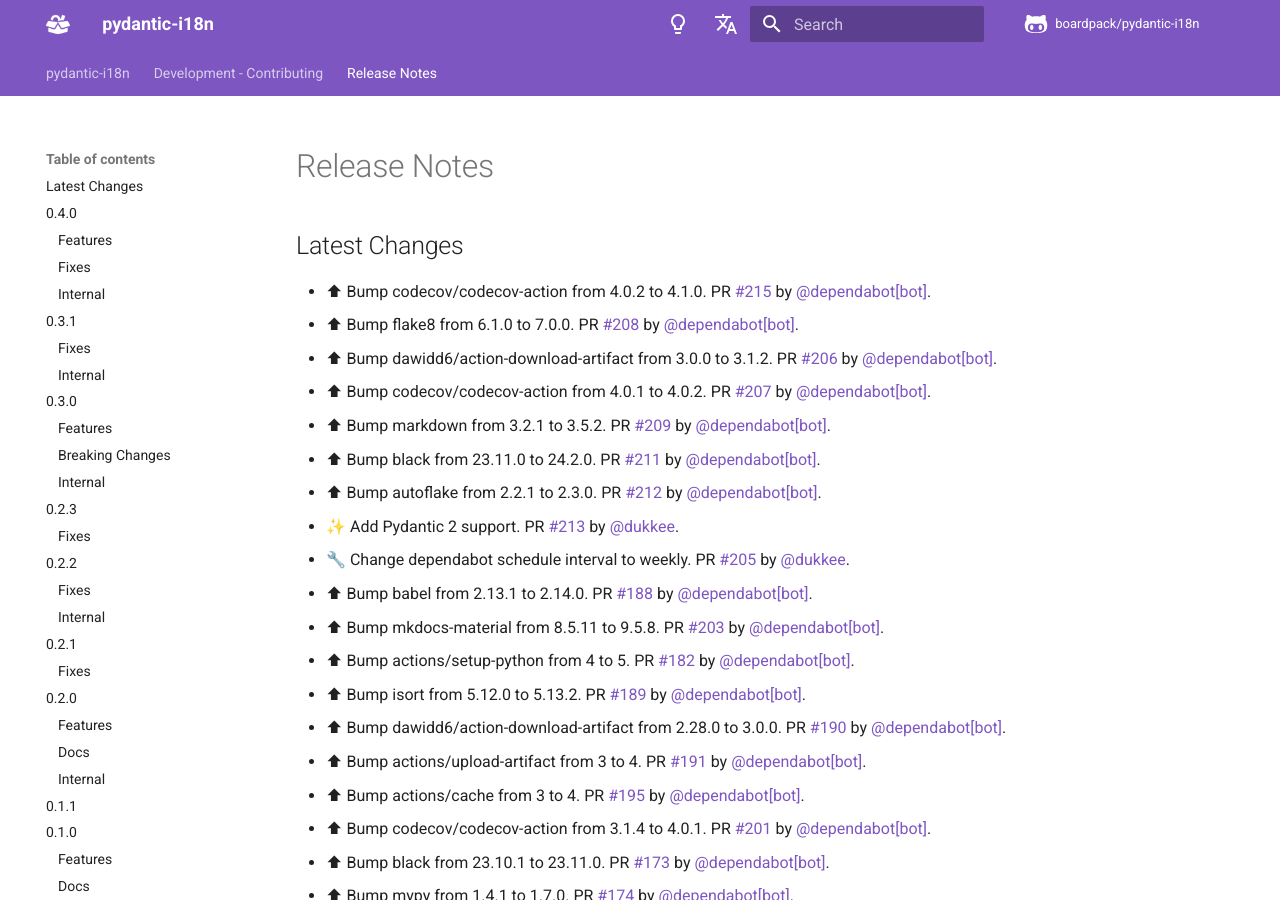
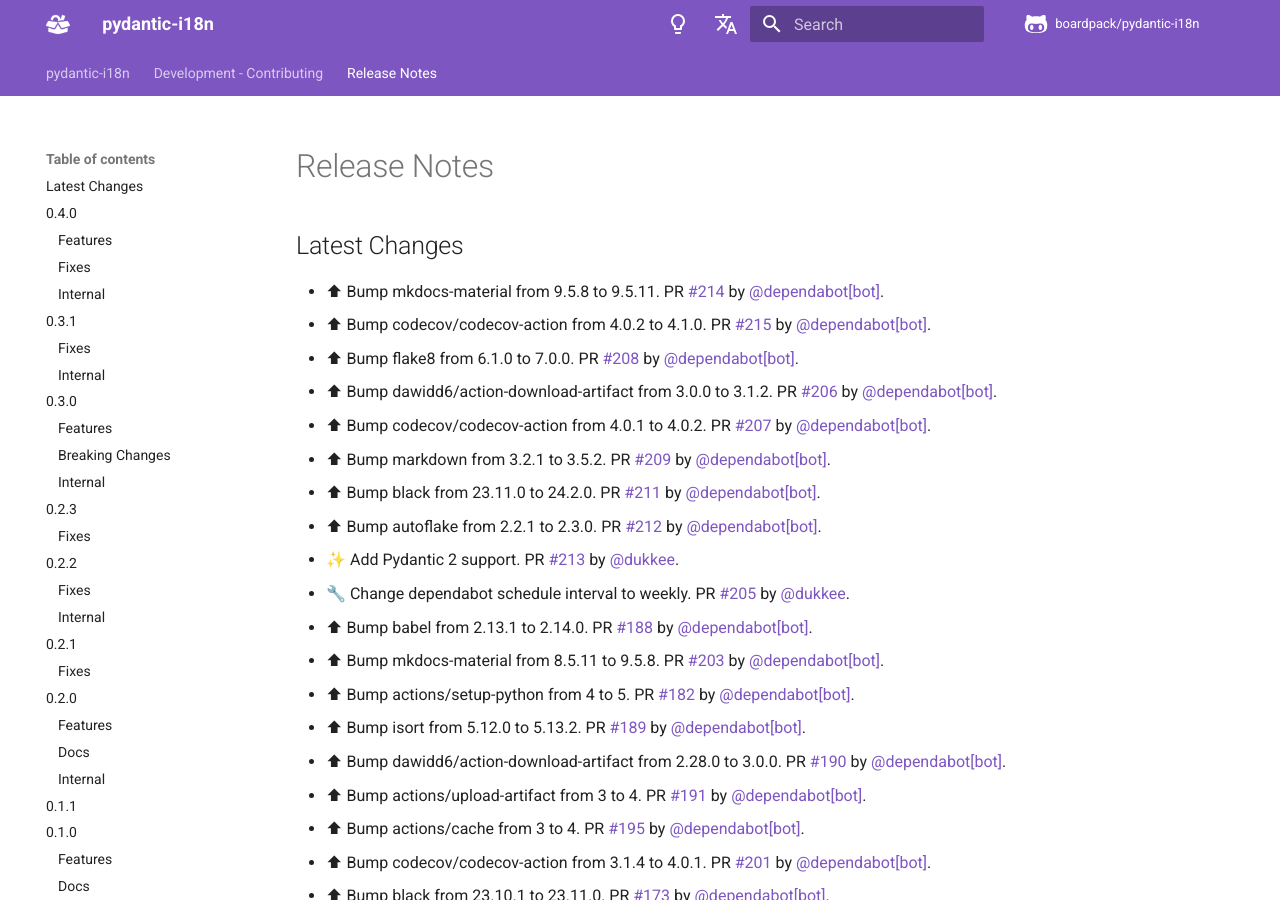
Before and after one commit to boardpack/pydantic-i18n, an MkDocs documentation site: the page built from docs/en/docs/release-notes.md, in a window 1280 px wide and 900 px high. Built offline with MkDocs 1.6.1 and Material for MkDocs 9.7.7, drawn with Linux system fonts in a browser that asks for light colours; comment, search, counter and statistics services are not loaded.

Commit message:
📝 Update release notes

```diff
--- a/docs/en/docs/release-notes.md
+++ b/docs/en/docs/release-notes.md
@@ -2,6 +2,7 @@
 
 ## Latest Changes
 
+* ⬆ Bump mkdocs-material from 9.5.8 to 9.5.11. PR [#214](https://github.com/boardpack/pydantic-i18n/pull/214) by [@dependabot[bot]](https://github.com/apps/dependabot).
 * ⬆ Bump codecov/codecov-action from 4.0.2 to 4.1.0. PR [#215](https://github.com/boardpack/pydantic-i18n/pull/215) by [@dependabot[bot]](https://github.com/apps/dependabot).
 * ⬆ Bump flake8 from 6.1.0 to 7.0.0. PR [#208](https://github.com/boardpack/pydantic-i18n/pull/208) by [@dependabot[bot]](https://github.com/apps/dependabot).
 * ⬆ Bump dawidd6/action-download-artifact from 3.0.0 to 3.1.2. PR [#206](https://github.com/boardpack/pydantic-i18n/pull/206) by [@dependabot[bot]](https://github.com/apps/dependabot).
```
